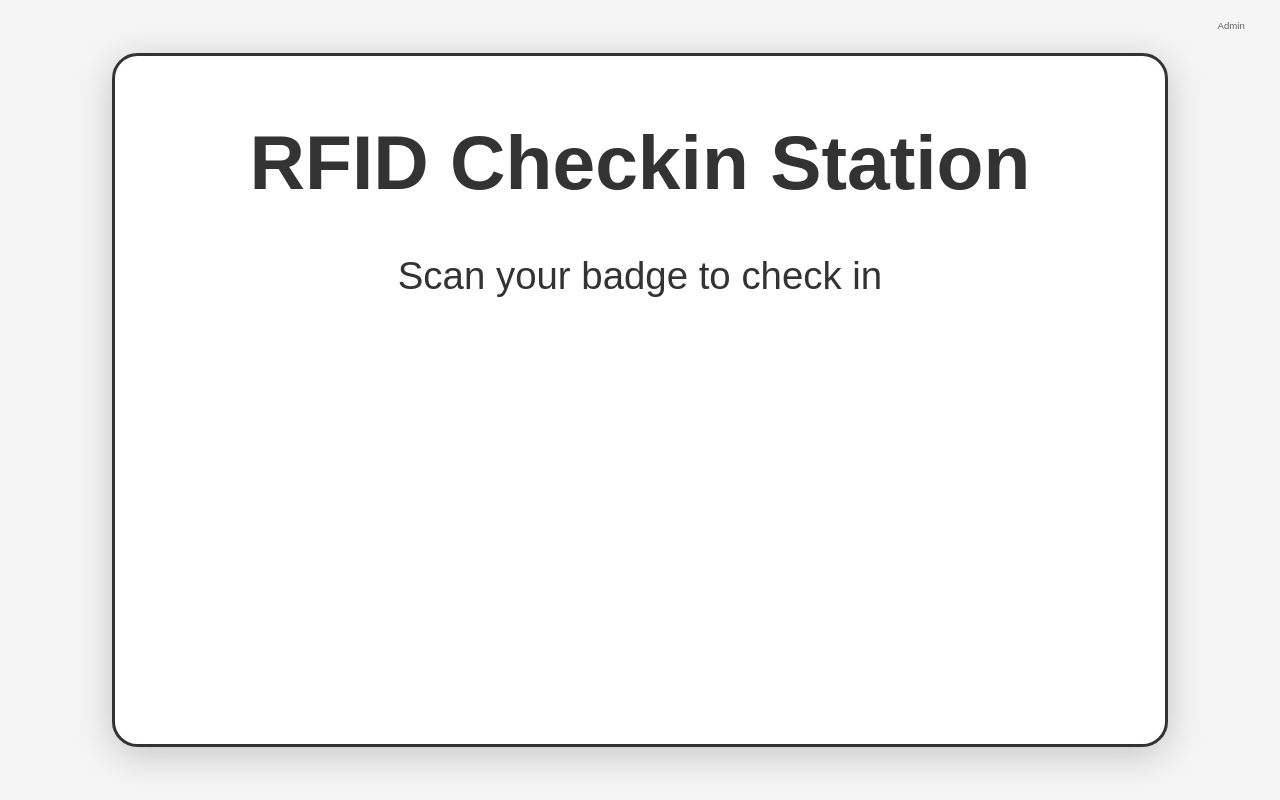
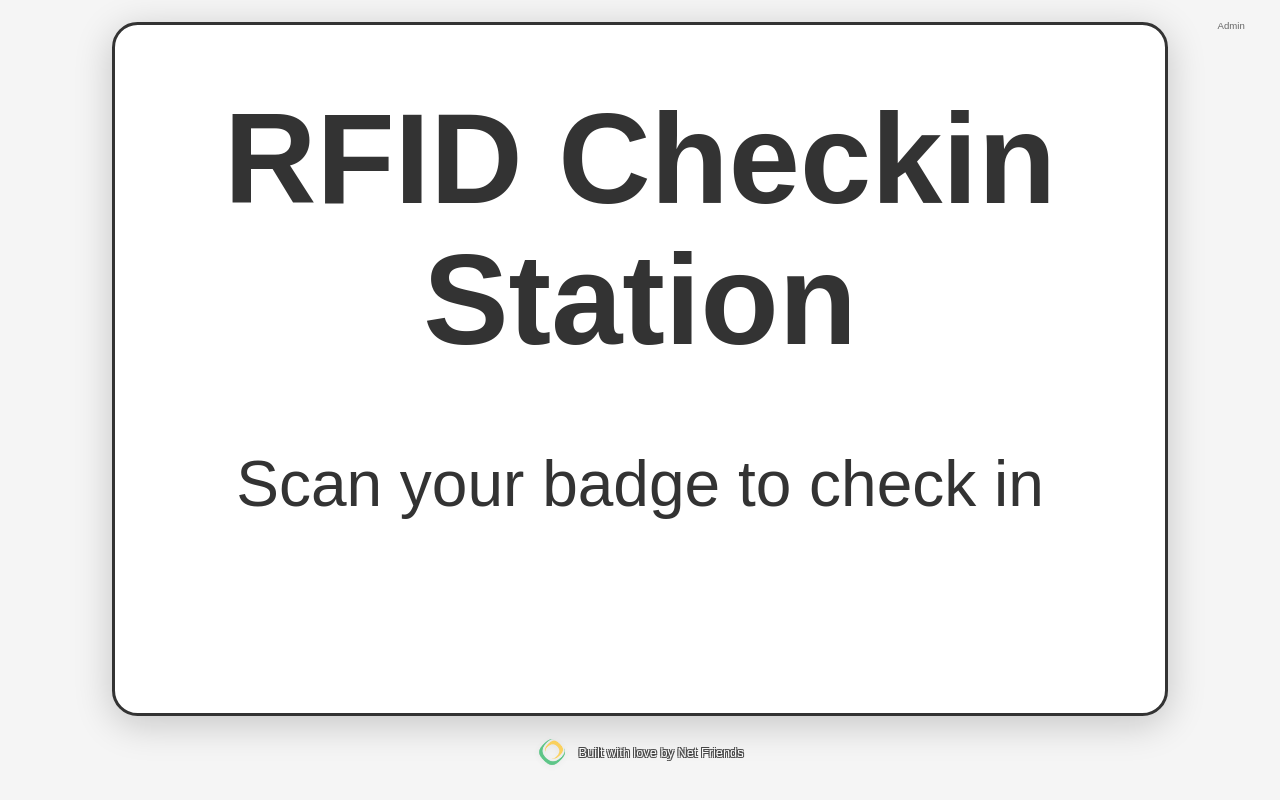
Before and after one commit to ilyonsnfi/LCHC-Checkin, a FastAPI app: page / in a window 1280 px wide. Run offline with FastAPI, Linux system fonts and the light colour scheme; data comes from the database, SQL or seed files in the repository.

Commit message:
make it prettier

```diff
--- a/app.py
+++ b/app.py
@@ -30,7 +30,7 @@ async def checkin_page(request: Request):
 async def checkin_preview(request: Request):
     settings = get_settings()
     current_time = datetime.now().strftime("%Y-%m-%d %H:%M:%S")
-    return templates.TemplateResponse("checkin.html", {"request": request, "settings": settings, "current_time": current_time, "preview_mode": True, "show_admin_link": False})
+    return templates.TemplateResponse("checkin.html", {"request": request, "settings": settings, "current_time": current_time, "preview_mode": True, "show_admin_link": False, "show_footer": False})
 
 @app.post("/checkin", response_model=CheckinResponse)
 async def checkin(badge_id: str = Form(...)):
@@ -52,7 +52,7 @@ async def checkin(badge_id: str = Form(...)):
 
 @app.get("/admin", response_class=HTMLResponse)
 async def admin_page(request: Request):
-    return templates.TemplateResponse("admin.html", {"request": request})
+    return templates.TemplateResponse("admin.html", {"request": request, "show_admin_link": False})
 
 @app.get("/admin/history")
 async def get_history(search: str = ""):
--- /dev/null
+++ b/static/css/base.css
@@ -0,0 +1,29 @@
+/* Base styles shared across all pages */
+
+/* Net Friends Footer */
+.net-friends-footer {
+    display: flex;
+    align-items: center;
+    justify-content: center;
+    gap: 0.8vw;
+    opacity: 0.7;
+    transition: opacity 0.3s ease;
+    margin: 20px 0 10px 0;
+}
+
+.net-friends-footer:hover {
+    opacity: 1;
+}
+
+.footer-logo {
+    height: 2.5vw;
+    width: auto;
+    filter: drop-shadow(0 0.1vw 0.3vw rgba(0,0,0,0.1));
+}
+
+.footer-text {
+    font-size: 1vw;
+    color: white;
+    font-weight: 500;
+    text-shadow: -1px -1px 0 black, 1px -1px 0 black, -1px 1px 0 black, 1px 1px 0 black;
+}
--- a/static/css/checkin.css
+++ b/static/css/checkin.css
@@ -11,6 +11,7 @@ body {
     padding: 0;
     min-height: 100vh;
     display: flex;
+    flex-direction: column;
     align-items: center;
     justify-content: center;
     background-color: var(--background-color);
@@ -38,14 +39,14 @@ body {
     color: var(--text-color);
     margin-top: 0;
     margin-bottom: 1vh;
-    font-size: 6vw;
+    font-size: clamp(50px, min(12vw, 16vh), 200px);
     font-weight: bold;
     line-height: 1.1;
 }
 
 .container p {
     color: var(--text-color);
-    font-size: 3vw;
+    font-size: clamp(28px, min(6vw, 8vh), 100px);
     margin-bottom: 1vh;
     line-height: 1.3;
     font-weight: 500;
@@ -53,11 +54,11 @@ body {
 
 #badge-input {
     width: 100%;
-    padding: 15px;
-    font-size: 18px;
-    border: 2px solid #ddd;
-    border-radius: 5px;
-    margin-bottom: 20px;
+    padding: 1.5vh 2vw;
+    font-size: clamp(26px, min(5vw, 7vh), 80px);
+    border: 0.2vw solid #ddd;
+    border-radius: 0.5vw;
+    margin-bottom: 2vh;
     text-align: center;
 }
 
@@ -66,7 +67,7 @@ body {
     margin-bottom: 2vh;
     padding: 4vh 3vw;
     border-radius: 1.5vw;
-    font-size: 2.2vw;
+    font-size: clamp(24px, min(4vw, 6vh), 70px);
     min-height: 25vh;
     opacity: 0;
     transition: opacity 0.3s ease;
@@ -101,13 +102,13 @@ body {
 }
 
 .user-info {
-    font-size: 4vw;
+    font-size: clamp(40px, min(7vw, 10vh), 140px);
     margin: 2vh 0;
     font-weight: bold;
 }
 
 .table-info {
-    font-size: 6vw;
+    font-size: clamp(60px, min(12vw, 16vh), 220px);
     font-weight: bold;
     margin: 1.5vh 0;
     text-shadow: 0.1vw 0.1vw 0.3vw rgba(0,0,0,0.1);
--- a/templates/base.html
+++ b/templates/base.html
@@ -4,6 +4,7 @@
     <meta charset="UTF-8">
     <meta name="viewport" content="width=device-width, initial-scale=1.0">
     <title>{% block title %}RFID Checkin Station{% endblock %}</title>
+    <link rel="stylesheet" href="/static/css/base.css">
     {% block head %}{% endblock %}
 </head>
 <body{% block body_attrs %}{% endblock %}>
@@ -13,6 +14,13 @@
 
     {% block content %}{% endblock %}
 
+    {% if show_footer is not defined or show_footer %}
+    <footer class="net-friends-footer">
+        <img src="/static/images/net_friends_icon_rgb_color_360.png" alt="Net Friends" class="footer-logo">
+        <span class="footer-text">Built with love by Net Friends</span>
+    </footer>
+    {% endif %}
+
     {% block scripts %}{% endblock %}
 </body>
 </html>
```
Also changed, not shown: templates/admin.html (+17 -13 lines), static/images/net_friends_icon_rgb_color_360.png (added).
